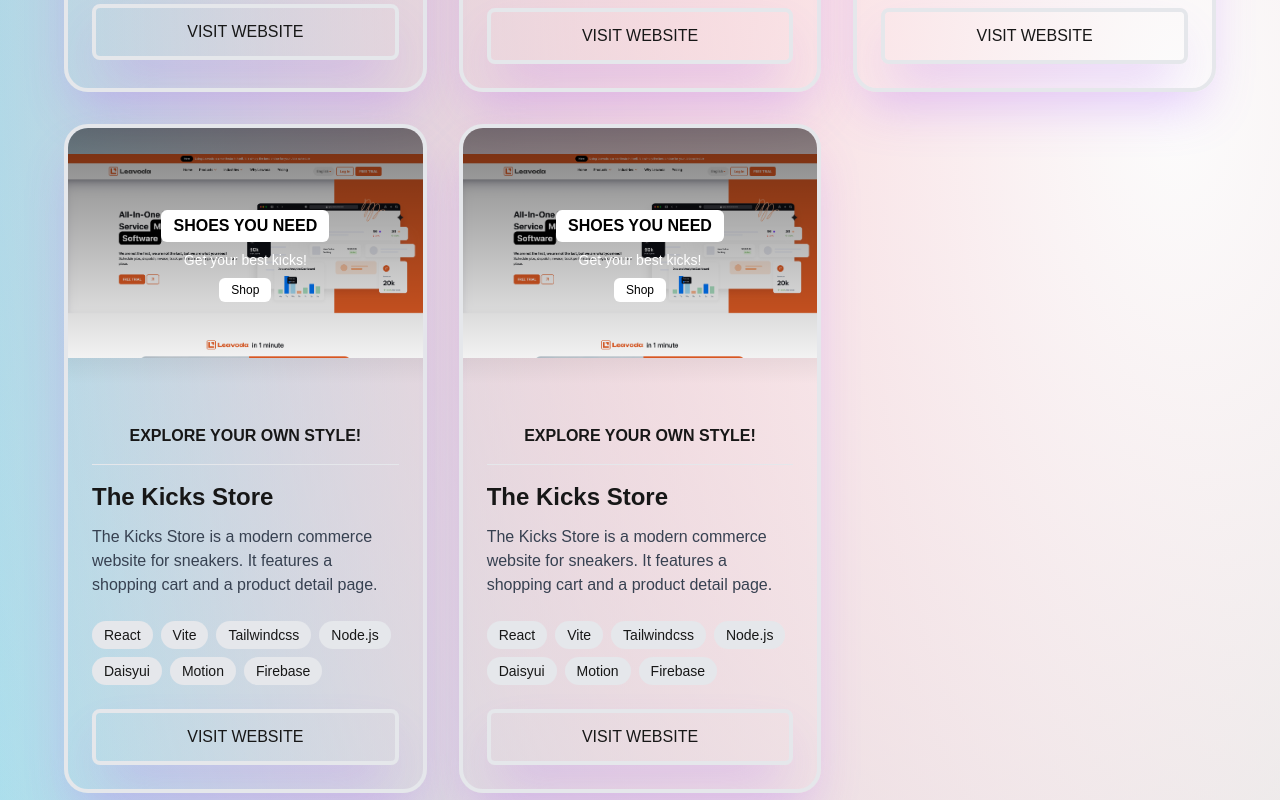
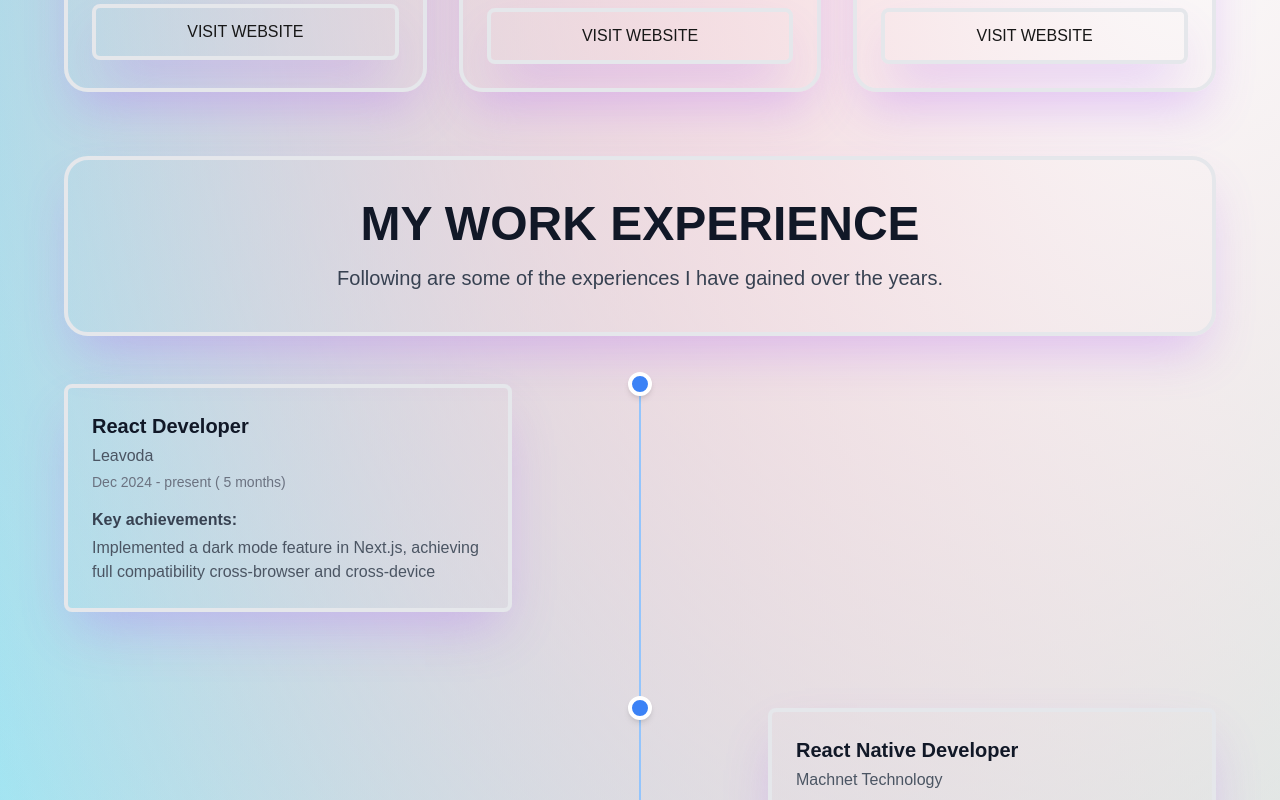
Before and after one commit to Ritzrawal/myportfolio, a Next.js app: page / in a window 1280 px wide. Shown: the part 1800-2600 px from the top of the page. Built offline with nearby package versions, Linux system fonts and the light colour scheme.

Commit message:
refactor the skills and experience

```diff
--- a/src/app/helper/data.tsx
+++ b/src/app/helper/data.tsx
@@ -9,6 +9,7 @@ import {
   ChoiceRemitFront,
   ShareLookLesson,
   PrabhuMobileHomePage,
+  ChoiceRemitHome,
 } from '../assets';
 
 interface Logo {
@@ -146,8 +147,8 @@ export const projectsData: Project[] = [
     title: 'ChoiceRemit',
     category: 'application',
     description:
-      "Embark on a hassle-free money transfer journey with Choice Remit, tailored exclusively for users in the USA. Whether you're supporting loved ones or managing business transactions, our platform ensures a smooth and secure experience. Simply follow these steps:",
-    image: AidemoneyApp.src,
+      'Embark on a hassle-free money transfer journey with Choice Remit, tailored exclusively for users in the USA.This platform ensures a smooth and secure experience. Simply follow these steps:',
+    image: ChoiceRemitHome.src,
     slogan: 'FinTech Mobile Application!',
     technologies: [
       'React Native',
@@ -157,60 +158,63 @@ export const projectsData: Project[] = [
       'Redux',
       'CodePush',
       'CI/CD',
+      'CLI',
       'AppCenter',
       'PlayStore',
       'AppStore',
       'Xcode',
     ],
-    websiteUrl: '#',
+    websiteUrl:
+      'https://play.google.com/store/apps/details?id=com.choiceremit.choicer',
   },
   {
-    id: 'kicks-store3',
-    title: 'The Kicks Store',
-    category: 'website',
+    id: 'AideMoney',
+    title: 'AideMoney',
+    category: 'application',
     description:
-      'The Kicks Store is a modern commerce website for sneakers. It features a shopping cart and a product detail page.',
-    image: Leavoda.src,
-    banner: {
-      title: 'SHOES YOU NEED',
-      subtitle: 'Get your best kicks!',
-      buttonText: 'Shop',
-    },
-    slogan: 'EXPLORE YOUR OWN STYLE!',
+      'AiDEMONEY help you get everything you’d expect from a world-class money remittance service—plus a “give back” model that funds Africa with every dollar you send back home',
+    image: AidemoneyApp.src,
+    slogan: 'Send Money to Africa!',
     technologies: [
-      'React',
-      'Vite',
-      'Tailwindcss',
-      'Node.js',
-      'Daisyui',
-      'Motion',
-      'Firebase',
+      'React Native',
+      'iOS',
+      'Android',
+      'TypeScript',
+      'Redux',
+      'CodePush',
+      'CI/CD',
+      'CLI',
+      'AppCenter',
+      'PlayStore',
+      'AppStore',
+      'Xcode',
     ],
-    websiteUrl: '#',
+    websiteUrl: 'https://aidemoney.com/',
   },
   {
-    id: 'kicks-store4',
-    title: 'The Kicks Store',
-    category: 'website',
+    id: 'Sharelook',
+    title: 'Sharelook',
+    category: 'application',
     description:
-      'The Kicks Store is a modern commerce website for sneakers. It features a shopping cart and a product detail page.',
-    image: Leavoda.src,
-    banner: {
-      title: 'SHOES YOU NEED',
-      subtitle: 'Get your best kicks!',
-      buttonText: 'Shop',
-    },
-    slogan: 'EXPLORE YOUR OWN STYLE!',
+      'The app also includes the ability to schedule,host training events anywhere in the world, through the apps live-broadcast capability with real-time Q&A and audience participation',
+    image: ShareLookLesson.src,
+    slogan: 'Learning management App!',
     technologies: [
-      'React',
-      'Vite',
-      'Tailwindcss',
-      'Node.js',
-      'Daisyui',
-      'Motion',
-      'Firebase',
+      'iOS',
+      'Android',
+      'Amazon S3',
+      'Amazon Chime',
+      'React Native',
+      'Redux',
+      'CI/CD',
+      'Expo',
+      'AppCenter',
+      'PlayStore',
+      'AppStore',
+      'Xcode',
     ],
-    websiteUrl: '#',
+    websiteUrl:
+      'https://play.google.com/store/apps/details?id=com.threeviewgroup.sharelook&hl=en&gl=US&pcampaignid=pcampaignidMKT-Other-global-all-co-prtnr-py-PartBadge-Mar2515-1',
   },
 ];
 
--- a/src/app/screen/experience-page.tsx
+++ b/src/app/screen/experience-page.tsx
@@ -11,7 +11,7 @@ export default function WorkExperience() {
           MY WORK EXPERIENCE
         </h1>
         <p className='text-xl text-gray-700'>
-          Here are a few of the projects I&apos;ve worked on.
+          Following are some of the experiences I have gained over the years.
         </p>
       </div>
       <div className='max-w-6xl mx-auto'>
--- a/src/app/screen/skills-page.tsx
+++ b/src/app/screen/skills-page.tsx
@@ -32,7 +32,7 @@ const Skills: React.FC = () => {
       <div className='rounded-3xl p-10 mb-12 text-center border-4 shadow-2xl shadow-purple-500/30'>
         <h1 className='text-5xl font-bold mb-4 text-gray-900'>TECH STACK</h1>
         <p className='text-xl text-gray-700'>
-          Here are a few of the projects I&apos;ve worked on.
+          Below are the technologies I have worked with and am currently using.
         </p>
       </div>
 
```
